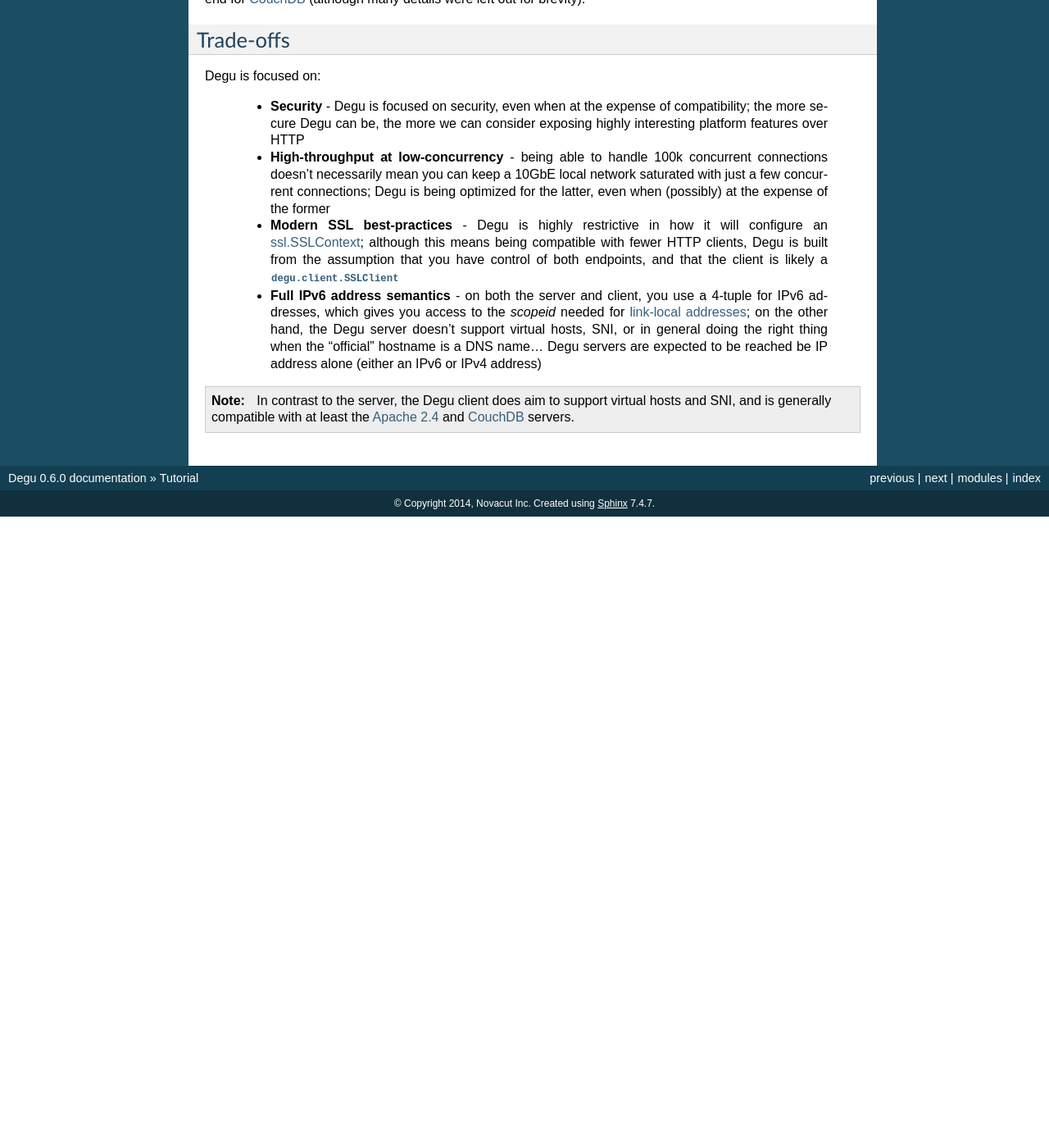
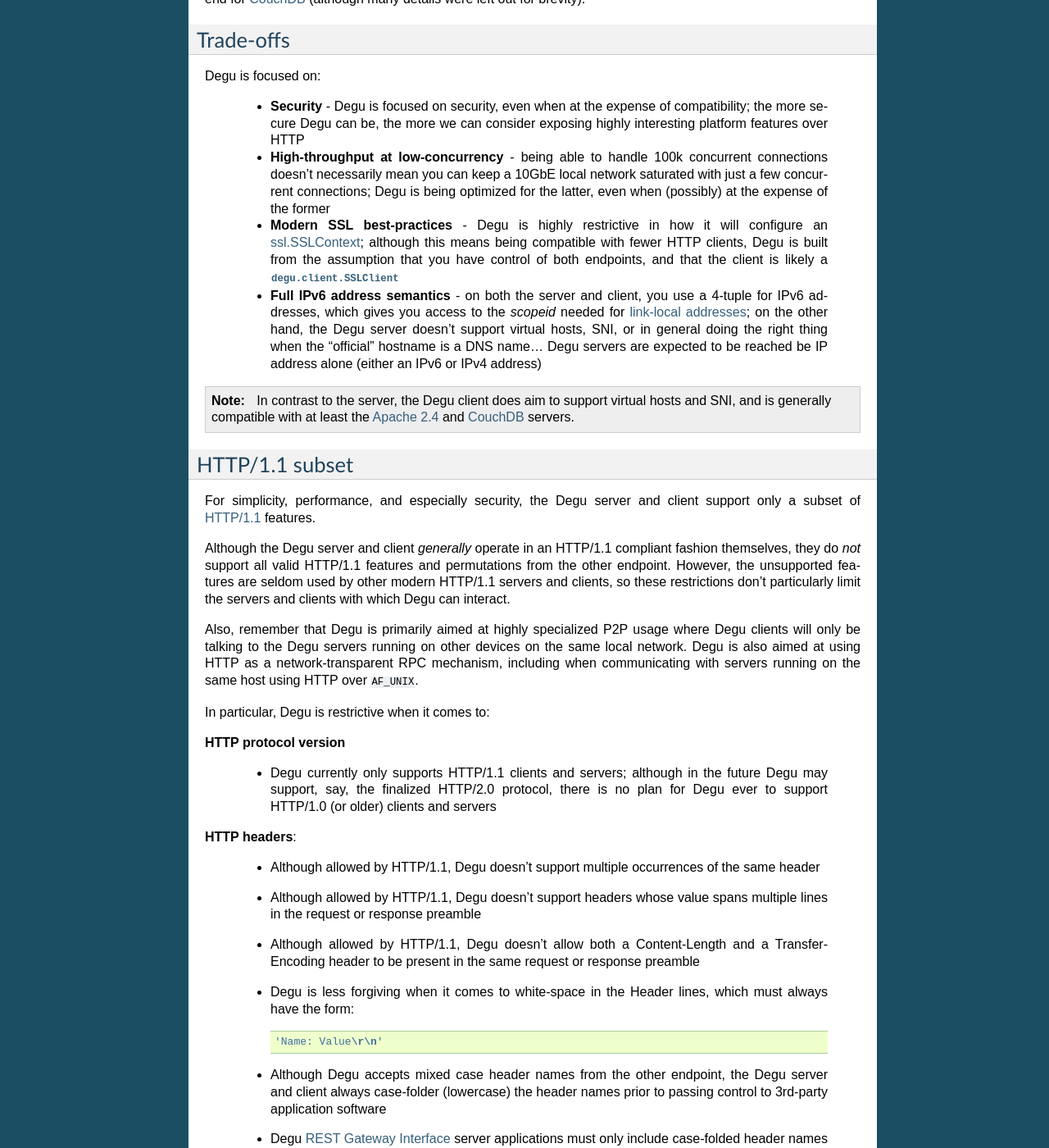
Before and after one commit to json420/degu, a Sphinx documentation site: the page built from doc/tutorial.rst, in a window 1280 px wide and 1400 px high, scrolled down 2553 px. Shown: the whole window at 82% size. Built offline with Sphinx 7.4.7, drawn with Linux system fonts in a browser that asks for light colours; before the commit the page ends 3183 px from its top, so only the background shows below that; some of the changed text lies outside the part shown.

Commit message:
Add 'HTTP/1.1 subset' section in tutorial.rst

```diff
--- a/doc/tutorial.rst
+++ b/doc/tutorial.rst
@@ -195,6 +195,93 @@ Degu is focused on:
     `CouchDB`_ servers.
 
 
+HTTP/1.1 subset
+---------------
+
+For simplicity, performance, and especially security, the Degu server and client
+support only a subset of `HTTP/1.1`_ features.
+
+Although the Degu server and client *generally* operate in an HTTP/1.1
+compliant fashion themselves, they do *not* support all valid HTTP/1.1 features
+and permutations from the other endpoint.  However, the unsupported features are
+seldom used by other modern HTTP/1.1 servers and clients, so these restrictions
+don't particularly limit the servers and clients with which Degu can interact.
+
+Also, remember that Degu is primarily aimed at highly specialized P2P usage
+where Degu clients will only be talking to the Degu servers running on other
+devices on the same local network.  Degu is also aimed at using HTTP as a
+network-transparent RPC mechanism, including when communicating with servers
+running on the same host using HTTP over ``AF_UNIX``.
+
+In particular, Degu is restrictive when it comes to:
+
+**HTTP protocol version**
+
+    * Degu currently only supports HTTP/1.1 clients and servers; although in the
+      future Degu may support, say, the finalized HTTP/2.0 protocol, there is no
+      plan for Degu ever to support HTTP/1.0 (or older) clients and servers
+
+**HTTP headers**:
+
+    * Although allowed by HTTP/1.1, Degu doesn't support multiple occurrences of
+      the same header
+
+    * Although allowed by HTTP/1.1, Degu doesn't support headers whose value
+      spans multiple lines in the request or response preamble
+
+    * Although allowed by HTTP/1.1, Degu doesn't allow both a Content-Length and
+      a Transfer-Encoding header to be present in the same request or response
+      preamble
+
+    * Degu is less forgiving when it comes to white-space in the Header lines,
+      which must always have the form::
+
+        'Name: Value\r\n'
+
+    * Although Degu accepts mixed case header names from the other endpoint, the
+      Degu server and client always case-folder (lowercase) the header names
+      prior to passing control to 3rd-party application software
+
+    * Degu :doc:`rgi` server applications must only include case-folded header
+      names in their response tuple, and likewise, 3rd-party application
+      software must only include case-folded header names when calling
+      :meth:`degu.client.Connection.request()`
+
+    * The Degu server includes *zero* headers by default, although :doc:`rgi`
+      server applications are free to include whatever headers they see fit in
+      their response; of particular note, the Degu server doesn't by default
+      include a ``'date'`` header
+
+    * The Degu client includes *zero* headers by default, although 3rd-party
+      applications are free to include whatever headers they see fit in their
+      request; of particular note, the Degu client doesn't by default include a
+      ``'host'`` header
+
+    * A strait-forward way to minimize the overhead of the HTTP protocol is to
+      simply send fewer request and response headers; both the Degu server and
+      client aggressively peruse this optimization route, even at the expense of
+      of operating in a strictly HTTP/1.1 compliant fashion (again, 3rd-party
+      applications are free to include additional headers as needed)
+
+**HTTP request method**:
+
+    * Currently the Degu server and client only allow the request method to be
+      ``'GET'``, ``'HEAD'``, ``'DELETE``, ``'PUT'``, or ``'POST'``; in
+      particular this restriction is in place out of security consideration when
+      the Degu is used as a reverse proxy to something like `CouchDB`_; if this
+      is too restrictive for your application, please `file a bug`_ and we'll
+      consider relaxing this somewhat
+
+**HTTP request body**:
+
+    * A request body is only allowed when the request method is ``'PUT'`` or
+      ``'POST'``
+
+    * A request body is *not* allowed when the request method is ``'GET'``,
+      ``'HEAD'``, or ``'DELETE'``, and as such, neither a Content-Length nor a
+      Transfer-Encoding header should be preset in such requests
+
+
 
 .. _`gunicorn`: http://gunicorn.org/
 .. _`modwsgi`: https://code.google.com/p/modwsgi/
@@ -208,3 +295,5 @@ Degu is focused on:
 .. _`reverse-proxy`: http://en.wikipedia.org/wiki/Reverse_proxy
 .. _`ssl.SSLContext`: https://docs.python.org/3/library/ssl.html#ssl-contexts
 .. _`link-local addresses`: http://en.wikipedia.org/wiki/Link-local_address#IPv6
+.. _`HTTP/1.1`: https://www.ietf.org/rfc/rfc2616.txt
+.. _`file a bug`: https://bugs.launchpad.net/degu
```
